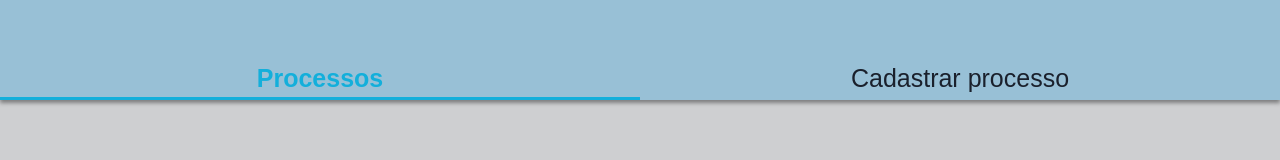
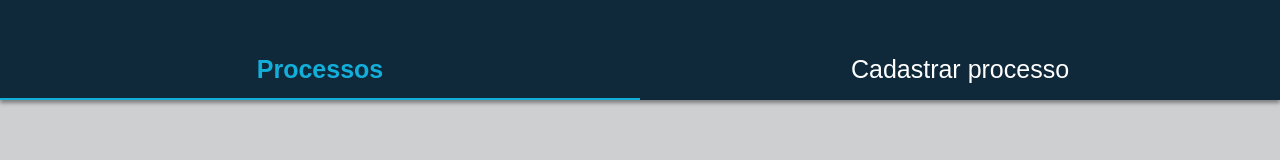
Before and after one commit to willianbatist/projeto-front-end, a Next.js app in the folder frontend/: page /home in a window 1280 px wide. Shown: the top 160 px of the page. Built offline with nearby package versions, Linux system fonts and the light colour scheme; no server answers.

Commit message:
fix: novas cores header

```diff
--- a/frontend/src/components/header/Header.tsx
+++ b/frontend/src/components/header/Header.tsx
@@ -1,9 +1,7 @@
 "use client"
-import Image from "next/image";
 import { HeaderStyled } from "./header.styled";
 import { increment } from "../../store/features/changeComponentsSlice";
 import { useAppDispatch, useAppSelector } from "../../store/hooks";
-import logo from "../../../../img/loog.png"
 
 
 interface Props {
@@ -23,7 +21,7 @@ function ItemNav({statusComponent, dispatchEvent = "processes"}: Props) {
 
 
   return(
-    <li className={`${setStyled()}`} onClick={() => dispatch(increment(dispatchEvent))}>{statusComponent}</li>
+    <li className={`${setStyled()}`} onClick={() => dispatch(increment(dispatchEvent))}><p>{statusComponent}</p></li>
   )
 }
 
--- a/frontend/src/components/header/header.styled.ts
+++ b/frontend/src/components/header/header.styled.ts
@@ -5,23 +5,18 @@ import styled from "styled-components";
 export const HeaderStyled = styled.header`
   display: flex;
   align-items: flex-end;
-  background-color: #98c0d6;
+  background-color: #0F293A;
   box-shadow: 0 3px 4px rgba(0, 0, 0, 0.4);
   min-height: 100px;
   font-family: Skolarsanspe bd, sans-serif;
   position: sticky ;
   top: 0;
+  color: white;
 
 
   nav {
     width: 100vw;
   }
-
-  h1 {
-    padding: 1rem;
-    position: fixed;
-  }
-
 
   ul {
     display: flex;
@@ -33,10 +28,15 @@ export const HeaderStyled = styled.header`
     flex-basis: 50%;
     text-align: center;
     font-size: 25px;
+    transition: all 0.2s;
+  }
+
+  p {
+    margin-bottom: 10px;
   }
 
   .componentSeleted {
-    border-bottom: 3px solid #13afdb;
+    border-bottom: 2px solid #13afdb;
     color: #13afdb;
     font-weight: bold;
   }
```
